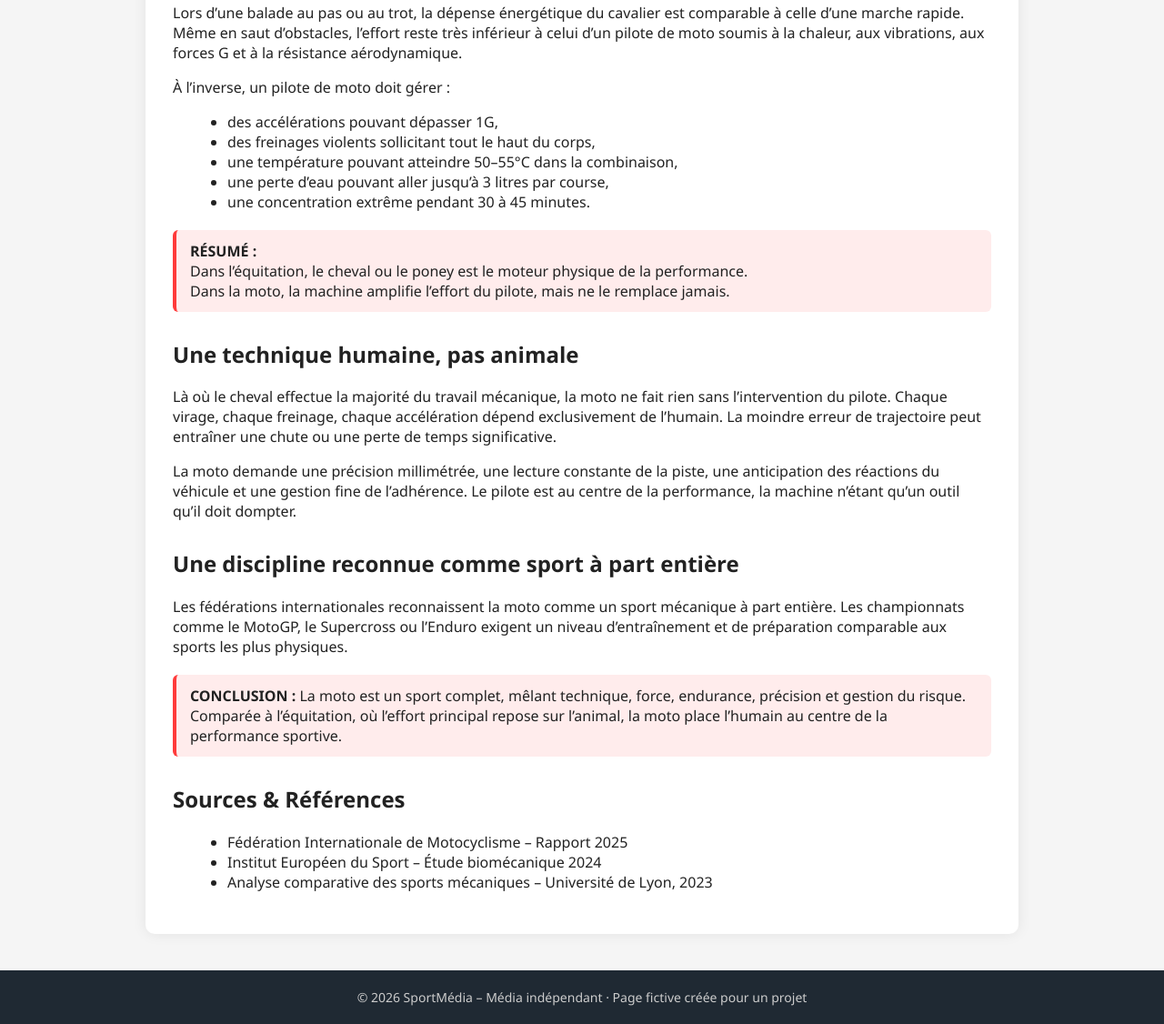
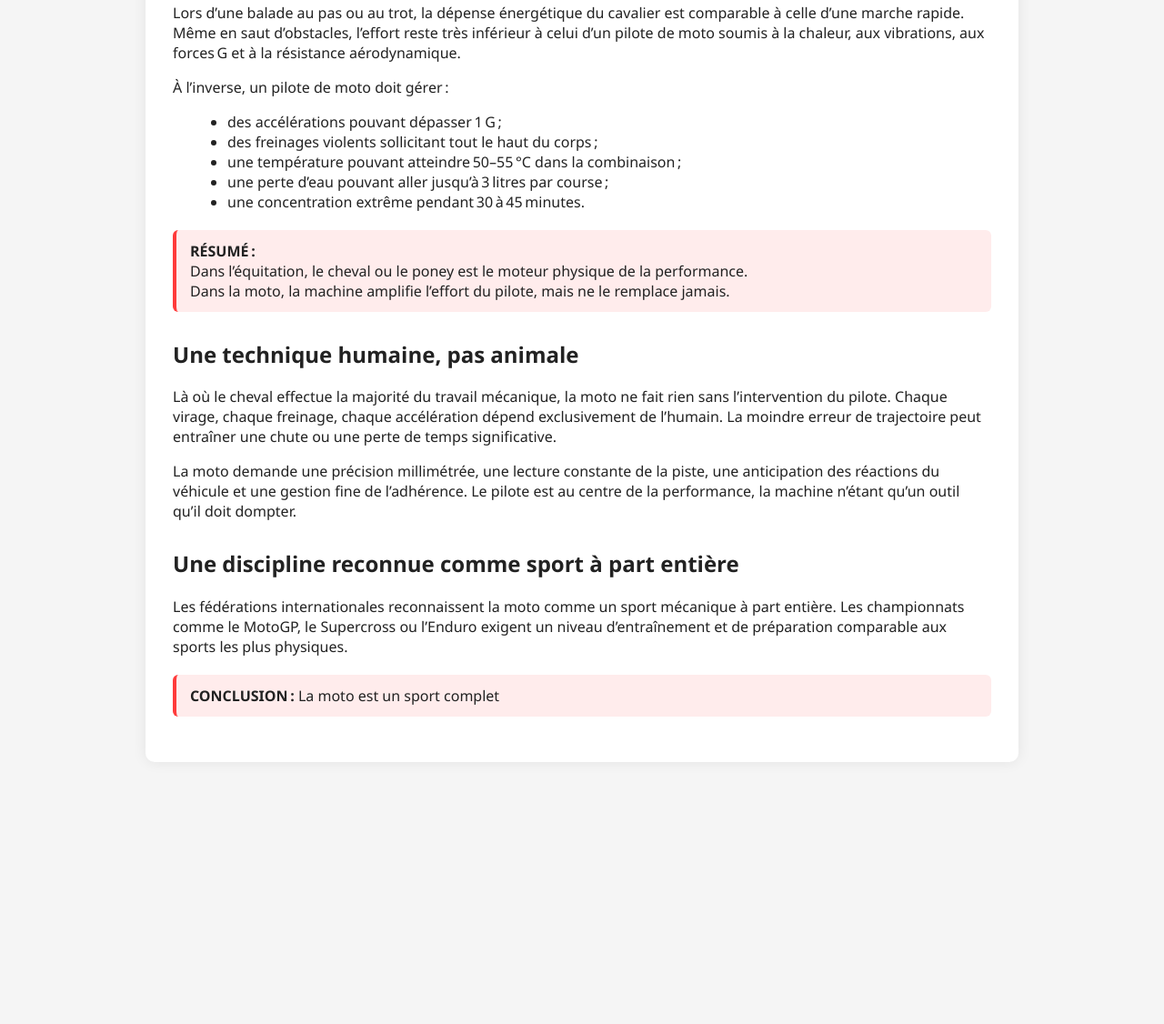
Before and after one commit to derox0w0/l---quitation-et-la-moto, a plain HTML site: page index.html in a window 1280 px wide. Shown: the part 1291-2417 px from the top of the page at 91% size. After the commit the page ends 2169 px from the top, so only its background shows below. Drawn offline with Linux system fonts and the light colour scheme.

Commit message:
Update index.html

```diff
--- a/index.html
+++ b/index.html
@@ -2,7 +2,7 @@
 <html lang="fr">
 <head>
   <meta charset="UTF-8">
-  <title>SportMédia – La moto, un sport à part entière ?</title>
+  <title>SportMédia – La moto, un sport à part entière</title>
   <meta name="viewport" content="width=device-width, initial-scale=1">
   <style>
     body {
@@ -118,12 +118,12 @@
 
 <section class="hero">
   <h1>La moto, un sport bien plus exigeant qu’on ne le pense</h1>
-  <p>Comparaison avec l’équitation : effort humain, technique et performance</p>
+  <p>Comparaison avec l’équitation : effort humain, technique et performance</p>
 </section>
 
 <div class="container" id="article">
 
-  <div class="meta">Publié le 8 juin 2026 · Par Rédaction SportMédia</div>
+  <div class="meta">Publié le 8 juin 2026 · Par Rédaction SportMédia</div>
 
   <p>
     Alors que l’équitation est souvent considérée comme un sport noble et traditionnel,
@@ -134,25 +134,25 @@
   </p>
 
   <div class="encadre">
-    <strong>POINT CLÉ :</strong> En course, un pilote de moto peut perdre jusqu’à 3 litres d’eau
-    et subir des forces G importantes à chaque freinage et accélération.
+    <strong>POINT CLÉ :</strong> En course, un pilote de moto peut perdre jusqu’à 3 litres d’eau
+    et subir des forces G importantes à chaque freinage et accélération.
   </div>
 
   <h2>Un effort physique intense et constant</h2>
   <p>
-    La moto impose au pilote une maîtrise complète du véhicule :
+    La moto impose au pilote une maîtrise complète du véhicule :
     gestion des trajectoires, freinages violents, accélérations brutales,
-    contrôle de l’équilibre et résistance aux forces G.
+    contrôle de l’équilibre et résistance aux forces G.
     Le corps est sollicité en permanence, notamment les bras, les épaules, le dos et le gainage.
   </p>
 
   <p>
     Les pilotes professionnels suivent des programmes d’entraînement proches de ceux
-    des boxeurs ou des triathlètes : cardio, musculation, explosivité, endurance,
+    des boxeurs ou des triathlètes : cardio, musculation, explosivité, endurance,
     travail mental… La préparation ne se limite pas à “tenir le guidon”.
   </p>
 
-  <h2 id="comparaison">Équitation : un effort principalement assuré par l’animal</h2>
+  <h2 id="comparaison">Équitation : un effort principalement assuré par l’animal</h2>
   <p>
     À l’inverse, dans l’équitation (cheval ou poney), une grande partie de l’effort physique
     est assurée par l’animal. C’est le cheval qui fournit l’énergie nécessaire aux déplacements,
@@ -162,39 +162,39 @@
 
   <p>
     Plusieurs analyses biomécaniques estiment que lors d’un galop soutenu,
-    <strong>le cheval fournit entre 85 % et 95 % de l’effort physique total</strong>.
+    <strong>le cheval fournit entre 85 % et 95 % de l’effort physique total</strong>.
     Le cavalier reste en selle, absorbe les mouvements et donne des indications,
     mais l’animal reste le moteur de la performance.
   </p>
 
   <div class="encadre">
-    <strong>COMPARAISON DIRECTE :</strong><br>
-    • <strong>Moto :</strong> l’humain contrôle la puissance, la trajectoire, la vitesse, le freinage.<br>
-    • <strong>Cheval / poney :</strong> l’animal fournit la force, l’impulsion, la vitesse et l’équilibre.
+    <strong>COMPARAISON DIRECTE :</strong><br>
+    • <strong>Moto :</strong> l’humain contrôle la puissance, la trajectoire, la vitesse, le freinage.<br>
+    • <strong>Cheval / poney :</strong> l’animal fournit la force, l’impulsion, la vitesse et l’équilibre.
   </div>
 
   <h2>Une dépense physique du cavalier inférieure à celle d’un pilote</h2>
   <p>
     Lors d’une balade au pas ou au trot, la dépense énergétique du cavalier est comparable
     à celle d’une marche rapide. Même en saut d’obstacles, l’effort reste très inférieur
-    à celui d’un pilote de moto soumis à la chaleur, aux vibrations, aux forces G
+    à celui d’un pilote de moto soumis à la chaleur, aux vibrations, aux forces G
     et à la résistance aérodynamique.
   </p>
 
   <p>
-    À l’inverse, un pilote de moto doit gérer :
+    À l’inverse, un pilote de moto doit gérer :
   </p>
 
   <ul>
-    <li>des accélérations pouvant dépasser 1G,</li>
-    <li>des freinages violents sollicitant tout le haut du corps,</li>
-    <li>une température pouvant atteindre 50–55°C dans la combinaison,</li>
-    <li>une perte d’eau pouvant aller jusqu’à 3 litres par course,</li>
-    <li>une concentration extrême pendant 30 à 45 minutes.</li>
+    <li>des accélérations pouvant dépasser 1 G ;</li>
+    <li>des freinages violents sollicitant tout le haut du corps ;</li>
+    <li>une température pouvant atteindre 50–55 °C dans la combinaison ;</li>
+    <li>une perte d’eau pouvant aller jusqu’à 3 litres par course ;</li>
+    <li>une concentration extrême pendant 30 à 45 minutes.</li>
   </ul>
 
   <div class="encadre">
-    <strong>RÉSUMÉ :</strong><br>
+    <strong>RÉSUMÉ :</strong><br>
     Dans l’équitation, le cheval ou le poney est le moteur physique de la performance.<br>
     Dans la moto, la machine amplifie l’effort du pilote, mais ne le remplace jamais.
   </div>
@@ -223,24 +223,5 @@
   </p>
 
   <div class="encadre">
-    <strong>CONCLUSION :</strong>
-    La moto est un sport complet, mêlant technique, force, endurance, précision et gestion du risque.
-    Comparée à l’équitation, où l’effort principal repose sur l’animal,
-    la moto place l’humain au centre de la performance sportive.
-  </div>
-
-  <h2 id="sources">Sources & Références</h2>
-  <ul>
-    <li>Fédération Internationale de Motocyclisme – Rapport 2025</li>
-    <li>Institut Européen du Sport – Étude biomécanique 2024</li>
-    <li>Analyse comparative des sports mécaniques – Université de Lyon, 2023</li>
-  </ul>
-
-</div>
-
-<footer>
-  © 2026 SportMédia – Média indépendant · Page fictive créée pour un projet
-</footer>
-
-</body>
-</html>
+    <strong>CONCLUSION :</strong>
+    La moto est un sport complet
```
